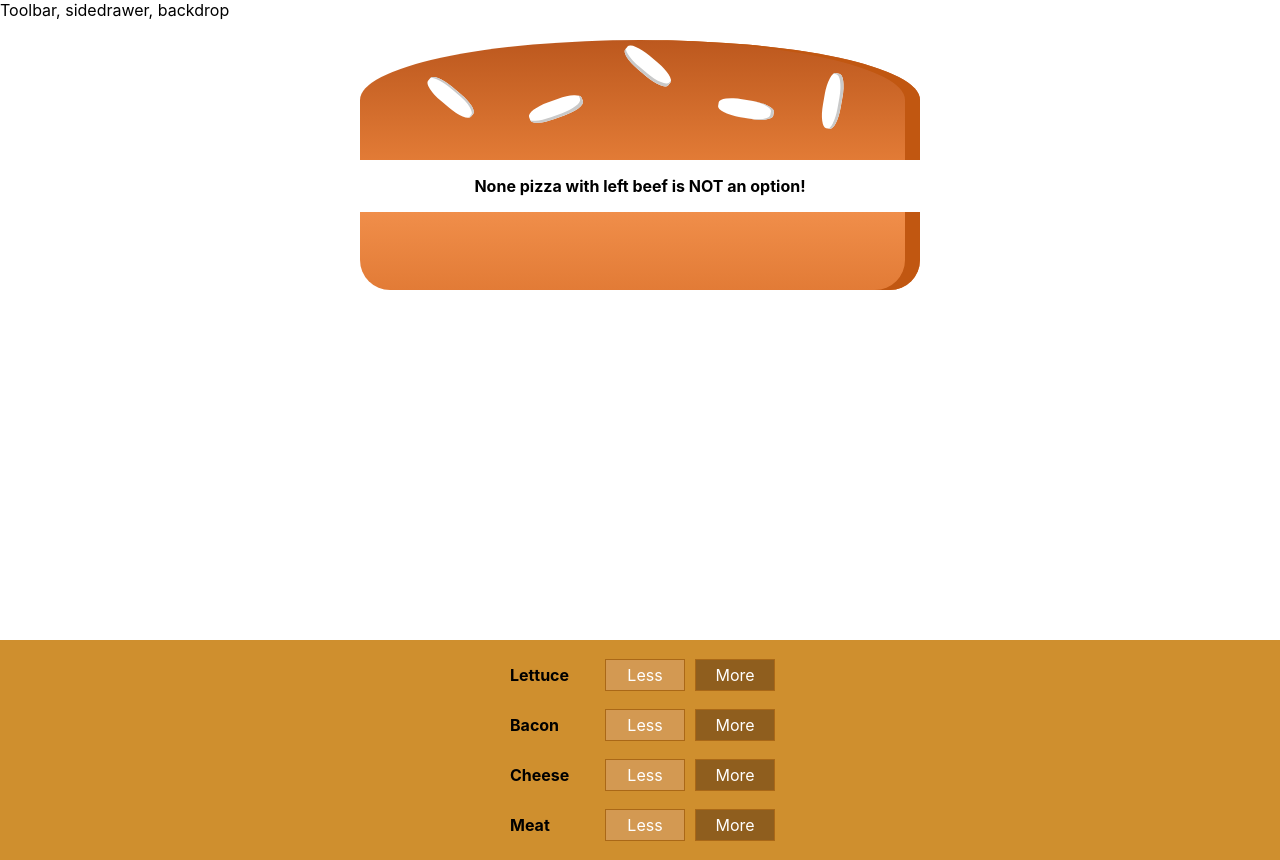
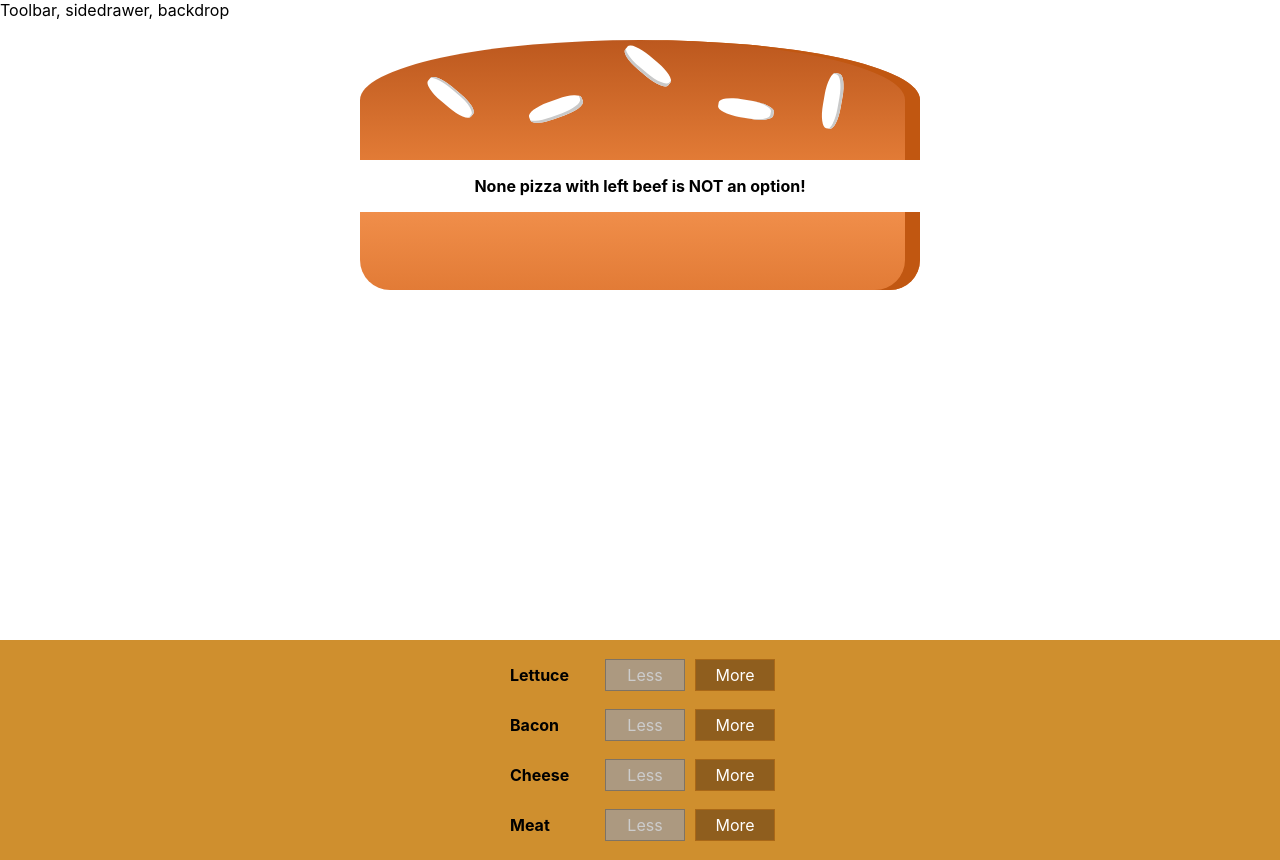
Before and after one commit to 993178/burger_builder, a React (Create React App) app: page / in a window 1280 px wide. Built offline with nearby package versions, Linux system fonts and the light colour scheme.

Commit message:
naam terugveranderd, ingr veilig eraf, -knop grijs?

```diff
--- a/package.json
+++ b/package.json
@@ -1,5 +1,5 @@
 {
-  "name": "burger2",
+  "name": "burger-builder",
   "version": "0.1.0",
   "private": true,
   "dependencies": {
--- a/src/components/Burger/BuildControls/BuildControl/BuildControl.js
+++ b/src/components/Burger/BuildControls/BuildControl/BuildControl.js
@@ -4,7 +4,7 @@ import classes from './BuildControl.module.css';
 const buildControl = (props) => (
     <div className={classes.BuildControl}>
         <div className={classes.Label}>{props.label}</div>
-        <button onClick={props.removed} className={classes.Less}>Less</button>
+        <button onClick={props.removed} className={classes.Less} disabled={props.disabled}>Less</button>
         <button onClick={props.added} className={classes.More}>More</button>
     </div>
 );
--- a/src/components/Burger/BuildControls/BuildControls.js
+++ b/src/components/Burger/BuildControls/BuildControls.js
@@ -16,7 +16,8 @@ const buildControls = (props) => (
                 added={() => props.ingredientAdded(ctrl.type)}
                 removed={() => props.ingredientRemoved(ctrl.type)}
                 key={ctrl.label}
-                label={ctrl.label} />
+                label={ctrl.label}
+                disabled={props.disabled[ctrl.type]} /* we krijgen hier de prop disabled, kijken specifiek naar het relevante type, en geven daarmee indirect true/false door */ />
         ))}
     </div>
 );
--- a/src/containers/BurgerBuilder/BurgerBuilder.js
+++ b/src/containers/BurgerBuilder/BurgerBuilder.js
@@ -21,30 +21,80 @@ class BurgerBuilder extends Component {
         totalPrice: 4
     }
 
-    addIngredientHandler = (type) => {
+    changeIngredientHandler = (type, adrem) => {
         const oldCount = this.state.ingredients[type];      // je neemt het oude aantal van ingredient [type]
-        const updatedCount = oldCount +1;                   // je telt er 1 bij op
+        let updatedCount;                                   // initieer updatedCount als let
+
+        const priceIngredient = INGREDIENT_PRICES[type];      // je plukt de prijs per unit [type] uit de globale prijsdatabase
+        const oldPrice = this.state.totalPrice;             // je neemt de oude totaalprijs uit state en gooit hem in oldPrice
+        let newPrice;                                       // je initieert newPrice als let
+
+        if (adrem === 'add') {                              // bepaal aan de hand van adrem of er iets bij of af moet, zowel van het aantal ingredienten [type] in de state, als van de totaalprijs
+            updatedCount = oldCount +1;                     // het oude aantal [type] wordt aangepast met 1 tegelijk
+            newPrice = oldPrice + priceIngredient;          // je telt de [type] prijs bij het oude totaal op
+        } else if (adrem === 'remove' && oldCount <= 0) {
+            updatedCount = 0;
+        } else if (adrem === 'remove') {
+            updatedCount = oldCount -1;
+            newPrice = oldPrice - priceIngredient;
+        }
+
         const updatedIngredients = { ...this.state.ingredients };   // je kopieert state.ingredients en slaat de kopie op in updatedIngredients
         updatedIngredients[type] = updatedCount;                // je zet het nieuwe [type]aantal in de kopie
-
-        const priceAddition = INGREDIENT_PRICES[type];      // je plukt de prijs per unit [type] uit de globale prijsdatabase
-        const oldPrice = this.state.totalPrice;             // je neemt de oude totaalprijs uit state en gooit hem in oldPrice
-        const newPrice = oldPrice + priceAddition;          // je telt de [type] prijs bij het oude totaal op
 
         this.setState({totalPrice: newPrice, ingredients: updatedIngredients})      // je setState de nieuwe versies van totalPrice en ingredients
     }
 
-    removeIngredientHandler = (type) => {
+    addIngredientHandler = (type) => {
+        this.changeIngredientHandler(type, 'add');
+
+        // const oldCount = this.state.ingredients[type];      // je neemt het oude aantal van ingredient [type]
+
+        // const priceIngredient = INGREDIENT_PRICES[type];      // je plukt de prijs per unit [type] uit de globale prijsdatabase
+        // const oldPrice = this.state.totalPrice;             // je neemt de oude totaalprijs uit state en gooit hem in oldPrice
+
+        // const updatedCount = oldCount +1;                     // het oude aantal [type] wordt aangepast met 1 tegelijk
+        // const newPrice = oldPrice + priceIngredient;          // je telt de [type] prijs bij het oude totaal op
+
+        // const updatedIngredients = { ...this.state.ingredients };   // je kopieert state.ingredients en slaat de kopie op in updatedIngredients
+        // updatedIngredients[type] = updatedCount;                // je zet het nieuwe [type]aantal in de kopie
+
+        // this.setState({totalPrice: newPrice, ingredients: updatedIngredients})      // je setState de nieuwe versies van totalPrice en ingredients
 
     }
 
+    removeIngredientHandler = (type) => {
+        this.changeIngredientHandler(type, 'remove');
+
+        // const oldCount = this.state.ingredients[type];      // je neemt het oude aantal van ingredient [type]
+        // if (oldCount <= 0) {
+        //     return;
+        // };
+        // const updatedCount = oldCount -1;
+        // const updatedIngredients = { ...this.state.ingredients };   // je kopieert state.ingredients en slaat de kopie op in updatedIngredients
+        // updatedIngredients[type] = updatedCount;                // je zet het nieuwe [type]aantal in de kopie
+
+        // const priceIngredient = INGREDIENT_PRICES[type];      // je plukt de prijs per unit [type] uit de globale prijsdatabase
+        // const oldPrice = this.state.totalPrice;             // je neemt de oude totaalprijs uit state en gooit hem in oldPrice
+        // const newPrice = oldPrice - priceIngredient;
+        // this.setState({totalPrice: newPrice, ingredients: updatedIngredients})      // je setState de nieuwe versies van totalPrice en ingredients
+    }
+
     render () {
+        const disabledInfo = {      // we willen knoppen disablen die niets moeten kunnen doen
+            ...this.state.ingredients   // in den beginne is dit nog { lettuce: 0, meat: 1} etc
+        };
+        for (let key in disabledInfo) {
+            disabledInfo[key] = disabledInfo[key] <= 0  // bij elk ingredient checken we of de hoeveelheid kleiner of gelijk is aan 0, zo ja, dan slaan we true op onder die key in disabledInfo: { lettuce: true, meat: false } etc
+        }
+
         return (
             <Aux>
                 <Burger ingredients={this.state.ingredients} />
                 <BuildControls
                     ingredientAdded={this.addIngredientHandler}
-                    ingredientRemoved={this.removeIngredientHandler}/>
+                    ingredientRemoved={this.removeIngredientHandler}
+                    disabled={disabledInfo} /* disabledInfo is hier een object { lettuce: true, meat: false } etc oid */ />
             </Aux>
         );
     }
```
Also changed, not shown: 1 other file (tests, documents, lock files or other folders).
